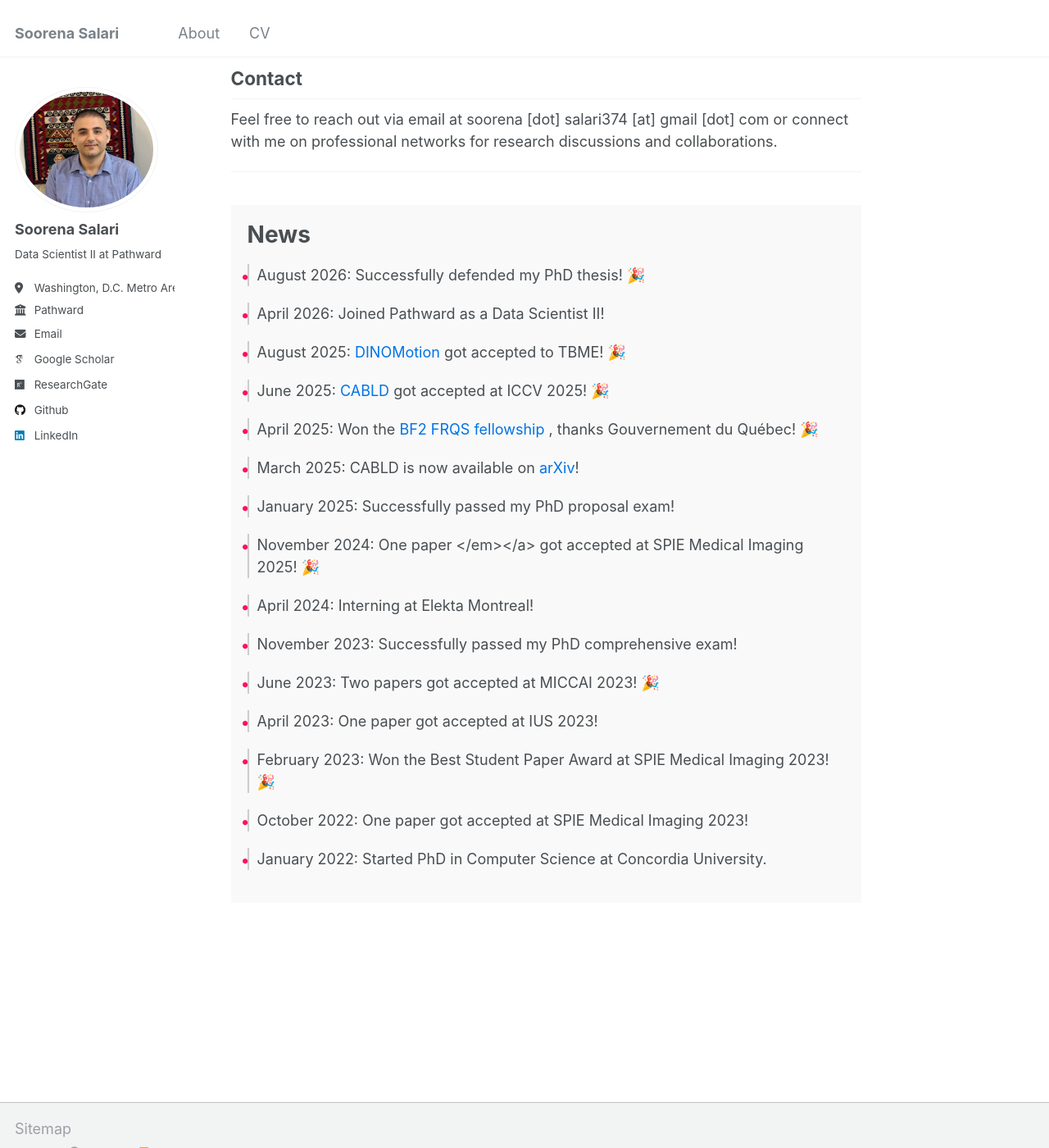
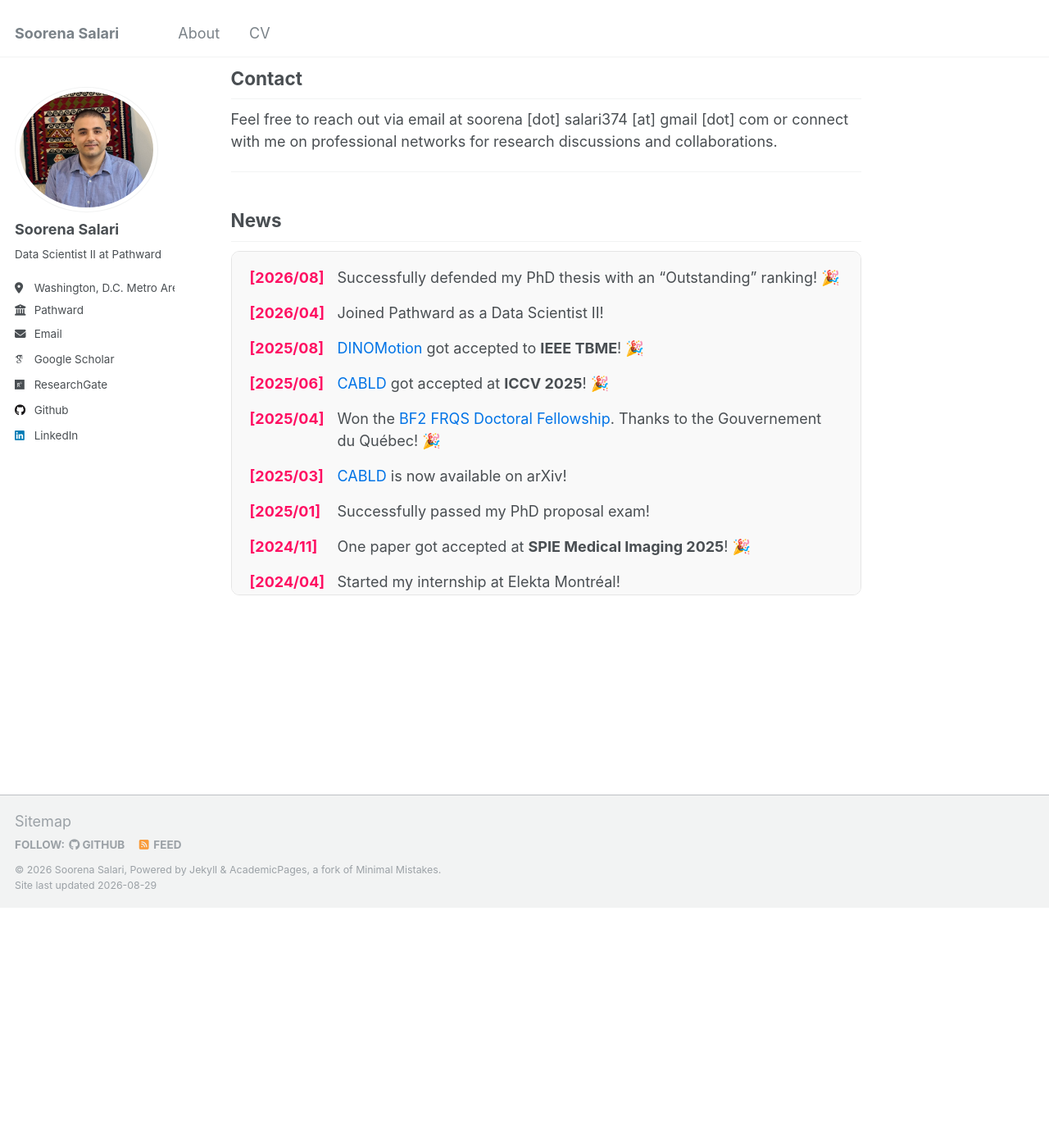
Before and after one commit to soorenasalari/soorenasalari.github.io, a Jekyll site: the page built from _pages/about.md, in a window 1280 px wide and 1400 px high, scrolled down 432 px. Shown: the whole window at 82% size. Built offline with Jekyll 4.4.1, drawn with Linux system fonts in a browser that asks for light colours; emoji names are drawn with the system emoji font; some web fonts are replaced; after the commit the page ends 1539 px from its top, so only the background shows below that.

Commit message:
Update about.md
Signed-off-by: Soorena Salari <73616711+soorenasalari@users.noreply.github.com>

```diff
--- a/_pages/about.md
+++ b/_pages/about.md
@@ -12,76 +12,149 @@ I am a Data Scientist II at Pathward, where I develop large-scale machine learni
 I completed my PhD in Computer Science at Concordia University, where my thesis focused on automatic quantification of medical image registration quality using deep learning. My broader interests include medical image registration, anatomical landmark detection, uncertainty-aware AI, foundation models, self-supervised learning, and trustworthy AI for healthcare.
 
 ## Contact
+
 Feel free to reach out via email at soorena [dot] salari374 [at] gmail [dot] com or connect with me on professional networks for research discussions and collaborations.
 
 ---
 
 <style>
-  .timeline li {
-    padding-left: 10px;
-    border-left: 2px solid #ccc;
-    position: relative;
+  .news-card {
+    max-height: 420px;
+    overflow-y: auto;
+    padding: 18px 22px;
+    background-color: #f9f9f9;
+    border-radius: 10px;
+    border: 1px solid #e5e5e5;
   }
-  .timeline li::before {
-    content: '•';
-    position: absolute;
-    left: -10px;
-    top: 0;
-    font-size: 20px;
+
+  .news-list {
+    list-style: none;
+    padding: 0;
+    margin: 0;
+  }
+
+  .news-list li {
+    display: flex;
+    gap: 12px;
+    margin-bottom: 16px;
+    line-height: 1.5;
+  }
+
+  .news-date {
+    min-width: 95px;
+    font-weight: bold;
     color: #fe0f62;
   }
-  .timeline li strong {
-    color: #333;
-    font-weight: bold;
+
+  .news-list a {
+    color: #0073e6;
+    text-decoration: none;
+  }
+
+  .news-list a:hover {
+    text-decoration: underline;
+  }
+
+  .news-card::-webkit-scrollbar {
+    width: 8px;
+  }
+
+  .news-card::-webkit-scrollbar-track {
+    background: #f1f1f1;
+    border-radius: 10px;
+  }
+
+  .news-card::-webkit-scrollbar-thumb {
+    background: #ccc;
+    border-radius: 10px;
+  }
+
+  .news-card::-webkit-scrollbar-thumb:hover {
+    background: #999;
   }
 </style>
 
-<section id="news-timeline" style="padding: 20px; background-color: #f9f9f9; margin-top: 40px;">
-  <h1>News</h1>
-  <ul class="timeline" style="list-style: none; padding: 0;">
+<section id="news" style="margin-top: 40px;">
+  <h2>News</h2>
 
-  <li style="margin-bottom: 20px;">August 2026: Successfully defended my PhD thesis! :tada: </li>
+  <div class="news-card">
+    <ul class="news-list">
 
-  <li style="margin-bottom: 20px;"> April 2026: Joined Pathward as a Data Scientist II! </li>
+      <li>
+        <span class="news-date">[2026/08]</span>
+        <span>Successfully defended my PhD thesis with an “Outstanding” ranking! 🎉</span>
+      </li>
 
-  <li style="margin-bottom: 20px;">
-      August 2025: <a href="https://ieeexplore.ieee.org/document/11125967" style="color: #0073e6; text-decoration: none;">DINOMotion</a> got accepted to TBME! :tada:
-    </li>
-     <li style="margin-bottom: 20px;">
-      June 2025: <a href="https://arxiv.org/abs/2411.17845" style="color: #0073e6; text-decoration: none;">CABLD</a> got accepted at ICCV 2025! :tada:
-    </li>
-    <li style="margin-bottom: 20px;">
-      April 2025: Won the <a href="https://frq.gouv.qc.ca/en/program/sante-sector-doctoral-training-scholarships-bf2-2025-2026-frqs/" style="color: #0073e6; text-decoration: none;"> BF2 FRQS fellowship</a> , thanks Gouvernement du Québec! :tada:
-    </li>
-    <li style="margin-bottom: 20px;">
-      March 2025: CABLD is now available on <a href="https://arxiv.org/abs/2411.17845" style="color: #0073e6; text-decoration: none;">arXiv</a>!
-    </li>
-    <li style="margin-bottom: 20px;">
-    January 2025: Successfully passed my PhD proposal exam!
-    </li>
-    <li style="margin-bottom: 20px;">
-    November 2024: One paper </em></a> got accepted at SPIE Medical Imaging 2025! :tada:
-    </li>
-    <li style="margin-bottom: 20px;">
-    April 2024: Interning at Elekta Montreal!
-    </li>
-    <li style="margin-bottom: 20px;">
-      November 2023: Successfully passed my PhD comprehensive exam!
-    </li>
-    <li style="margin-bottom: 20px;">
-      June 2023: Two papers got accepted at MICCAI 2023! :tada:
-    </li>
-    <li style="margin-bottom: 20px;">
-      April 2023: One paper got accepted at IUS 2023!
-    </li>
-    <li style="margin-bottom: 20px;">
-      February 2023: Won the Best Student Paper Award at SPIE Medical Imaging 2023! :tada:
-    </li>
-    <li style="margin-bottom: 20px;">
-      October 2022: One paper got accepted at SPIE Medical Imaging 2023!
-    </li>
-    <li style="margin-bottom: 20px;">
-      January 2022: Started PhD in Computer Science at Concordia University.
-    </li>
-  </ul>
+      <li>
+        <span class="news-date">[2026/04]</span>
+        <span>Joined Pathward as a Data Scientist II!</span>
+      </li>
+
+      <li>
+        <span class="news-date">[2025/08]</span>
+        <span><a href="https://ieeexplore.ieee.org/document/11125967" target="_blank" rel="noopener noreferrer">DINOMotion</a> got accepted to <b>IEEE TBME</b>! 🎉</span>
+      </li>
+
+      <li>
+        <span class="news-date">[2025/06]</span>
+        <span><a href="https://arxiv.org/abs/2411.17845" target="_blank" rel="noopener noreferrer">CABLD</a> got accepted at <b>ICCV 2025</b>! 🎉</span>
+      </li>
+
+      <li>
+        <span class="news-date">[2025/04]</span>
+        <span>Won the <a href="https://frq.gouv.qc.ca/en/program/sante-sector-doctoral-training-scholarships-bf2-2025-2026-frqs/" target="_blank" rel="noopener noreferrer">BF2 FRQS Doctoral Fellowship</a>. Thanks to the Gouvernement du Québec! 🎉</span>
+      </li>
+
+      <li>
+        <span class="news-date">[2025/03]</span>
+        <span><a href="https://arxiv.org/abs/2411.17845" target="_blank" rel="noopener noreferrer">CABLD</a> is now available on arXiv!</span>
+      </li>
+
+      <li>
+        <span class="news-date">[2025/01]</span>
+        <span>Successfully passed my PhD proposal exam!</span>
+      </li>
+
+      <li>
+        <span class="news-date">[2024/11]</span>
+        <span>One paper got accepted at <b>SPIE Medical Imaging 2025</b>! 🎉</span>
+      </li>
+
+      <li>
+        <span class="news-date">[2024/04]</span>
+        <span>Started my internship at Elekta Montréal!</span>
+      </li>
+
+      <li>
+        <span class="news-date">[2023/11]</span>
+        <span>Successfully passed my PhD comprehensive exam!</span>
+      </li>
+
+      <li>
+        <span class="news-date">[2023/06]</span>
+        <span>Two papers got accepted at <b>MICCAI 2023</b>! 🎉</span>
+      </li>
+
+      <li>
+        <span class="news-date">[2023/04]</span>
+        <span>One paper got accepted at <b>IUS 2023</b>!</span>
+      </li>
+
+      <li>
+        <span class="news-date">[2023/02]</span>
+        <span>Won the Best Student Paper Award at <b>SPIE Medical Imaging 2023</b>! 🎉</span>
+      </li>
+
+      <li>
+        <span class="news-date">[2022/10]</span>
+        <span>One paper got accepted at <b>SPIE Medical Imaging 2023</b>!</span>
+      </li>
+
+      <li>
+        <span class="news-date">[2022/01]</span>
+        <span>Started my PhD in Computer Science at Concordia University.</span>
+      </li>
+
+    </ul>
+  </div>
 </section>
```
